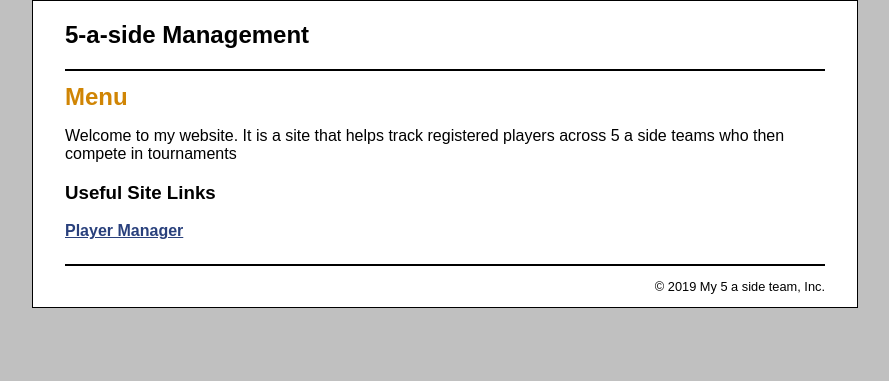
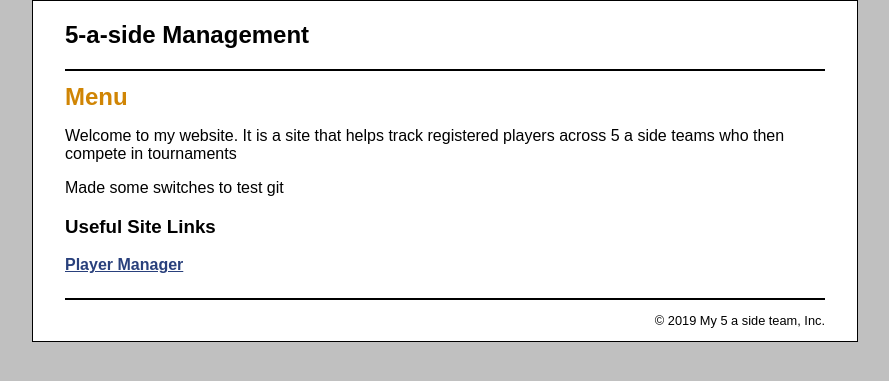
Before and after one commit to TiarnanMcSM/Ca4_Tiarnan_Aidan, a PHP site: page / in a window 1280 px wide. Shown: the top 381 px of the page, without its empty margins (195-1084 px from the left). Run offline with PHP 8.4, Linux system fonts and the light colour scheme.

Commit message:
Made some small changes to index page

```diff
--- a/index.php
+++ b/index.php
@@ -3,6 +3,7 @@
 <main>
     <h1>Menu</h1>
     <p>Welcome to my website. It is a site that helps track registered players across 5 a side teams who then compete in tournaments</p>
+    <p>Made some switches to test git</p>
     <h3>Useful Site Links</h3>
     <ul>
         <li>
```
